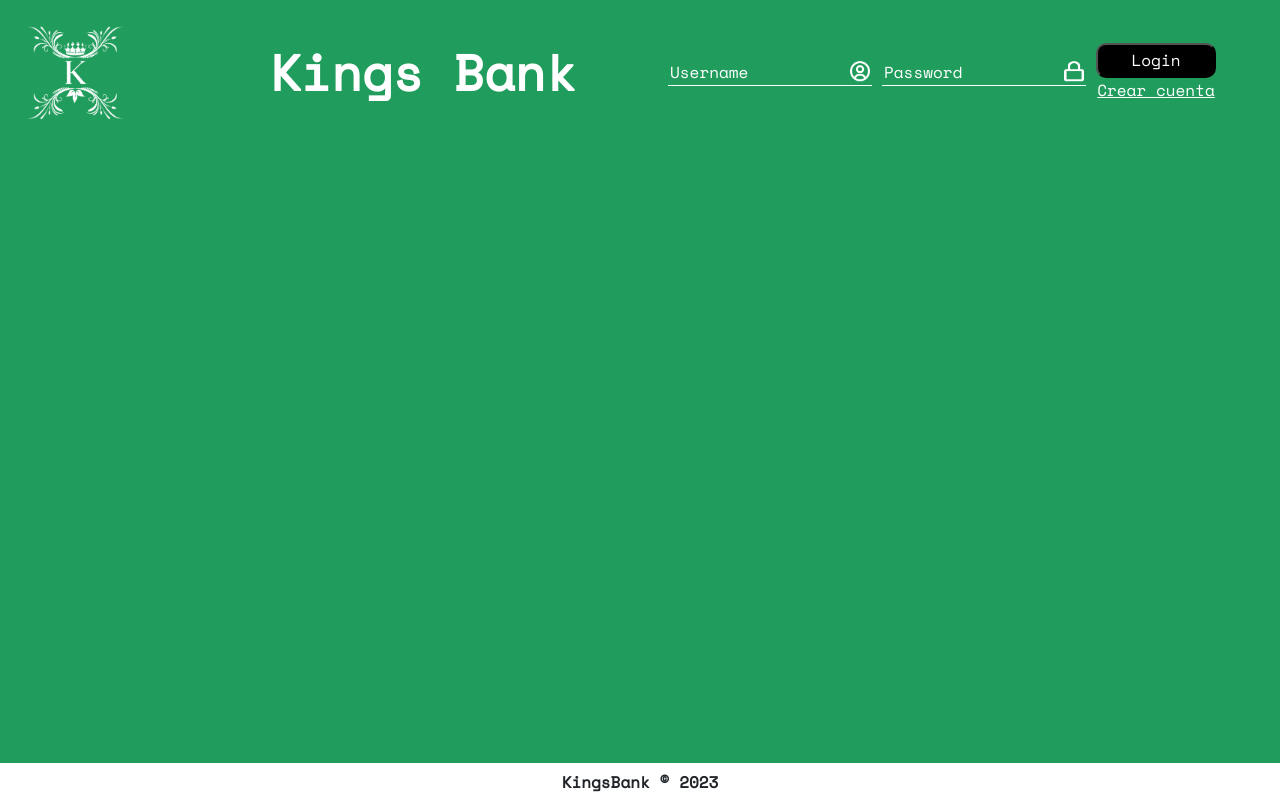
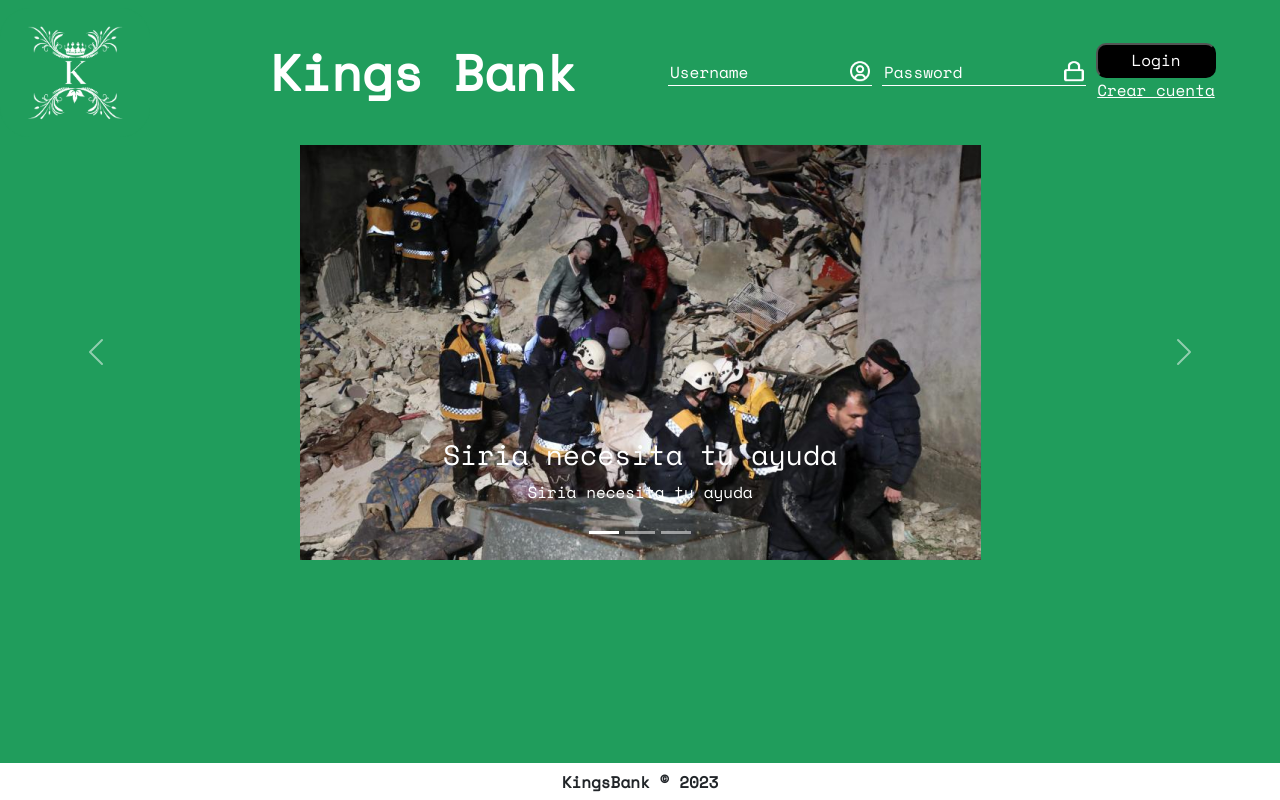
Before and after one commit to kuvii/Proyecto-FCT, a React (Create React App) app in the folder frontend/: page / in a window 1280 px wide. Built offline with nearby package versions, Linux system fonts and the light colour scheme.

Commit message:
[refactor] reactstrap installed with its dependencies

```diff
--- a/frontend/src/components/login/Login.jsx
+++ b/frontend/src/components/login/Login.jsx
@@ -1,6 +1,7 @@
 import imagenCandado from '../../assets/candado.png'
 import imagenUsuario from '../../assets/usuario.png'
 import imagenLogo1 from '../../assets/KingsBank_BlancoVerde1.png'
+import SliderPhotos from '../slider/SliderPhotos'
 
 const Login = () => {
     return (
@@ -40,7 +41,7 @@ const Login = () => {
                 </div>
             </nav>
 
-
+            <SliderPhotos/>
 
             <div className="footer">
                 <span className="footerText">KingsBank &copy; 2023</span>
--- a/package.json
+++ b/package.json
@@ -1,5 +1,6 @@
 {
   "dependencies": {
-    "bootstrap": "^5.3.0-alpha3"
+    "bootstrap": "^5.3.0-alpha3",
+    "reactstrap": "^9.1.9"
   }
 }
```
Also changed, not shown: frontend/src/index.css (line endings or trailing spaces), 1 other file (tests, documents, lock files or other folders).
